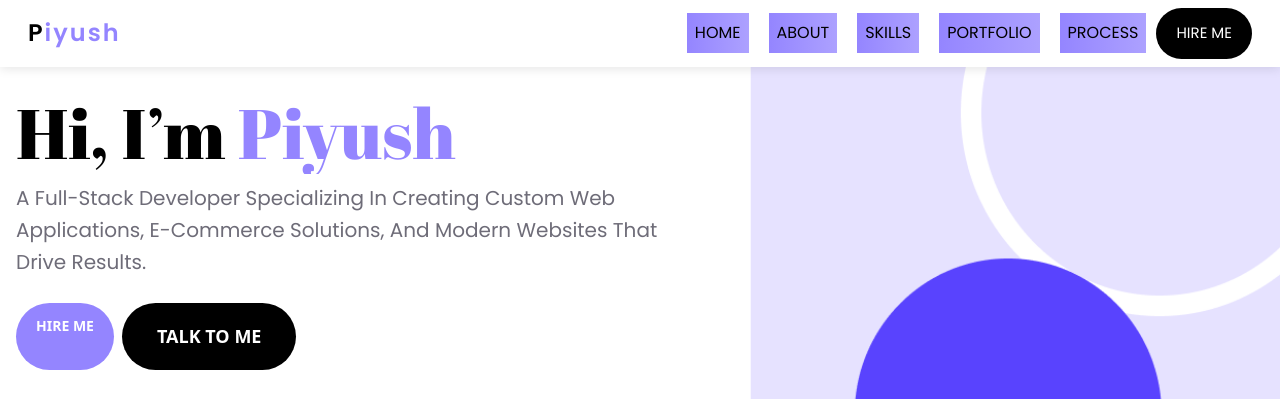
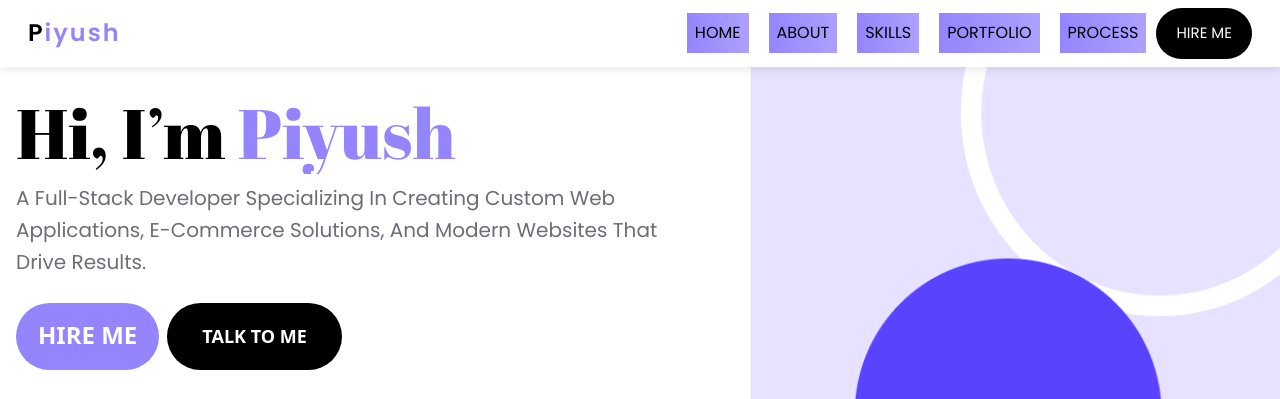
Before and after one commit to Piyush-T02/Portofolio, a website: page index.html in a window 1280 px wide. Shown: the top 399 px of the page. Drawn offline with nearby package versions, Linux system fonts and the light colour scheme.

Commit message:
Changed CSS

```diff
--- a/style.css
+++ b/style.css
@@ -901,8 +901,8 @@ footer {
 
 	.btn-primary-cta,
 	.btn-tertiary-cta {
-		padding: 12px 20px;
-		font-size: 14px;
+		padding: 14px 22px;
+		font-size: 24px;
 	}
 
 	.jumbotron .sosial-media a {
```
